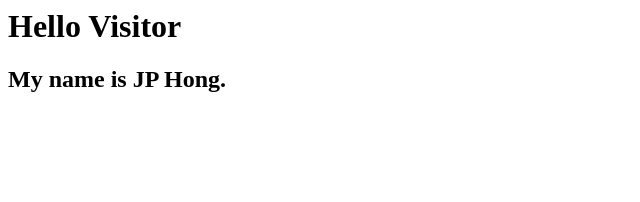
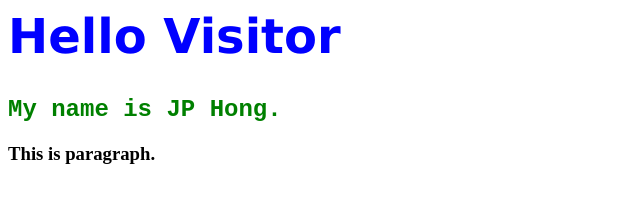
Before and after one commit to dals2539/VisPrac, a plain HTML site: page index.html in a window 1280 px wide. Shown: the whole page, without its empty margins (0-640 px from the left). Drawn offline with Linux system fonts and the light colour scheme.

Commit message:
style change

```diff
--- a/index.html
+++ b/index.html
@@ -1,2 +1,12 @@
-<h1>Hello Visitor</h1>
-<h2>My name is JP Hong.</h2>
+<html>
+    <head>
+        <title>VisPrac</title>
+        <link rel="stylesheet" href="mystyle.css">
+
+    </head>
+    <body>
+        <h1>Hello Visitor</h1>
+        <h2>My name is JP Hong.</h2>
+        <h3>This is paragraph.</h3>
+    </body>
+</html>
--- /dev/null
+++ b/mystyle.css
@@ -0,0 +1,11 @@
+h1{
+    color:blue;
+    font-family:verdana;
+    font-size:300%;
+}
+
+h2{
+    color:green;
+    font-family:'Courier New', Courier, monospace;
+    font: size 200px;
+}
```
